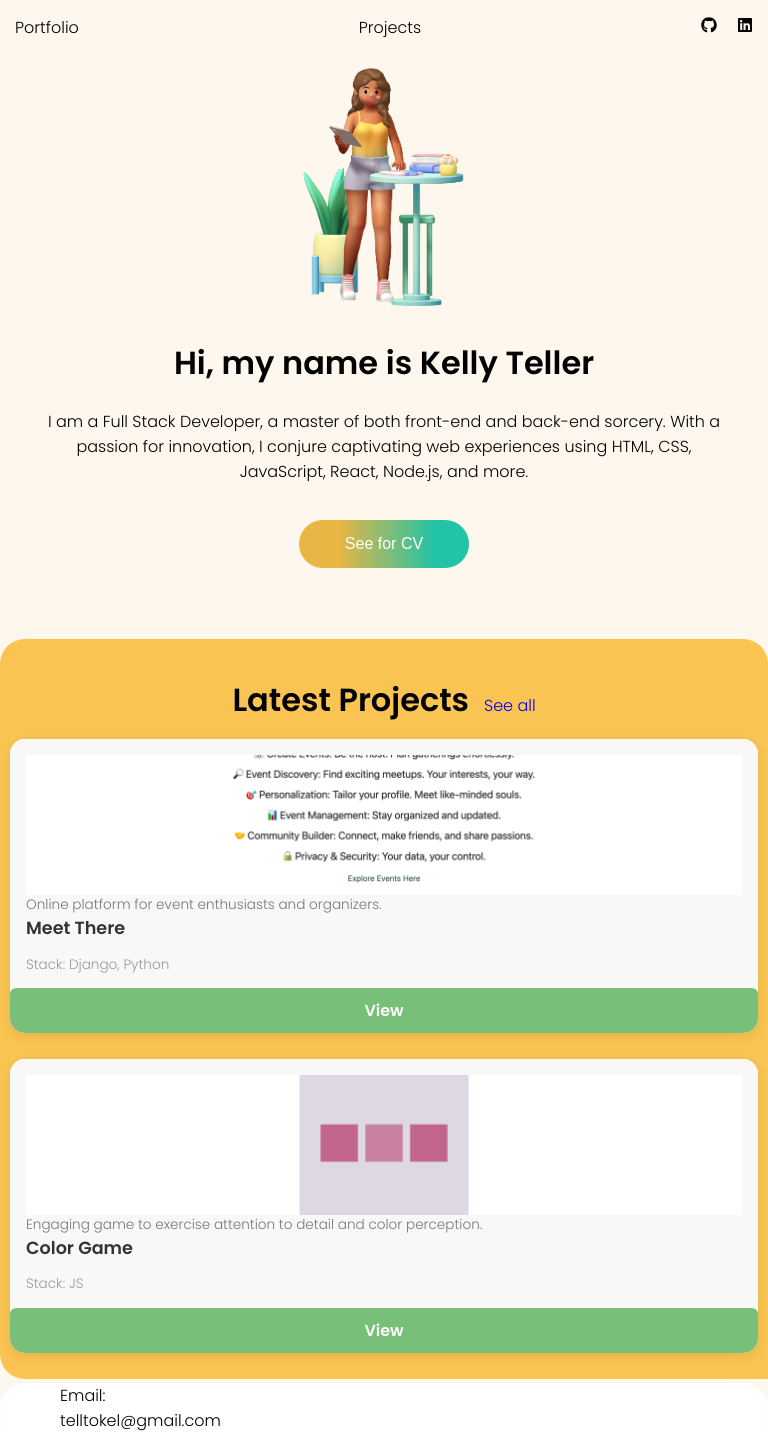
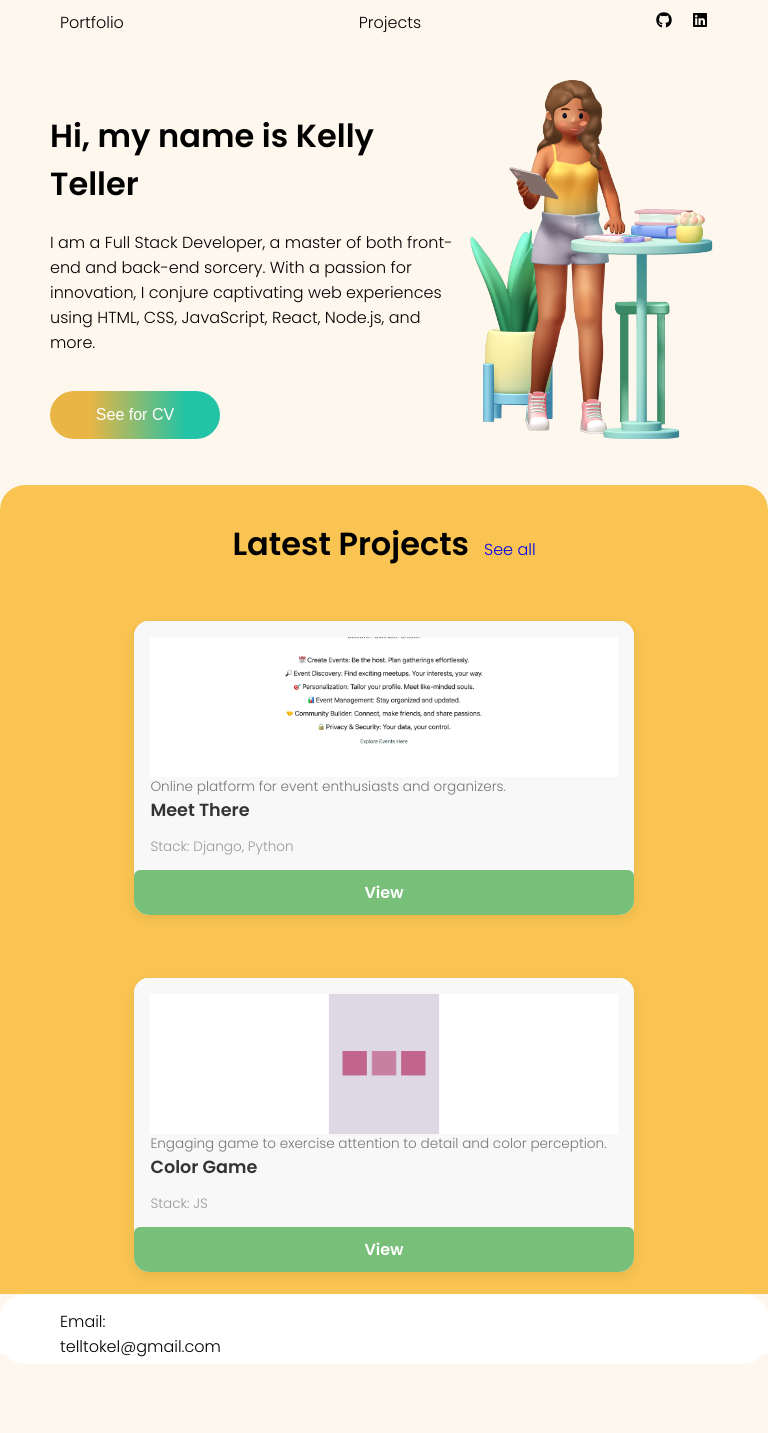
Before and after one commit to telkelly/portfolio, a React (Create React App) app: page / in a window 768 px wide. After the commit the page ends 1364 px from the top, so only its background shows below. Built offline with nearby package versions, Linux system fonts and the light colour scheme.

Commit message:
refactor App.css

```diff
--- a/src/App.css
+++ b/src/App.css
@@ -1,5 +1,6 @@
 @import url("https://fonts.googleapis.com/css2?family=Poppins:wght@100;300;600&display=swap");
 
+/* Base */
 html,
 body {
     height: 100vh;
@@ -8,6 +9,7 @@ body {
     font-family: "Poppins", sans-serif;
 }
 
+/* Grid */
 .app-grid {
     height: 100vh;
     display: grid;
@@ -19,12 +21,11 @@ body {
     "footer footer footer footer footer footer footer footer projects projects projects projects";
 }
 
+/* Navbar */
 .navbar,
-.main-content {
+.main-content, html {
     background-color: rgba(254, 247, 238);
 }
-
-/* HEADER */
 
 .navbar {
     grid-area: header;
@@ -41,20 +42,38 @@ body {
     gap: 100px;
 }
 
+.social-media {
+    gap: 20px;
+}
+
 .navbar a,
 .social-media a {
     color: black;
     text-decoration: none;
 }
 
-.social-media {
-  gap: 20px;
+/* About */
+.main-content {
+    grid-area: main;
+    display: flex;
+    align-items: center;
+    justify-content: flex-end;
+    flex-direction: row-reverse;
+    padding: 0 60px;
 }
 
-/* ABOUT COMPONENT */
+.personal-photo img {
+    width: 250px;
+    object-fit: cover;
+}
+
 .title-div {
     display: flex;
     gap: 15px;
+}
+
+.title-div h1 {
+    margin-bottom: 0;
 }
 
 .title-div a {
@@ -63,31 +82,9 @@ body {
     text-decoration: dashed;
 }
 
-.title-div h1 {
-  margin-bottom: 0px;
-}
-
-.main-content {
-  grid-area: main;
-  display: flex;
-  align-items: center;
-  justify-content: end;
-  padding: 0px 60px;
-  flex-direction: row-reverse;
-}
-
-.personal-photo img {
-  width: 250px;
-  object-fit: cover;
-}
-
-/* BUTTON */
+/* Button */
 .info-btn button {
-  background: linear-gradient(
-          90deg,
-          rgb(233, 181, 68) 23%,
-          rgba(34, 195, 166, 1) 80%
-  );
+    background: linear-gradient(90deg, rgb(233, 181, 68) 23%, rgba(34, 195, 166, 1) 80%);
     padding: 15px 20px;
     border: none;
     border-radius: 25px;
@@ -98,7 +95,7 @@ body {
     cursor: pointer;
 }
 
-/* PROJECT SECTION */
+/* Projects */
 .proj-container {
     grid-area: projects;
     background: linear-gradient(
@@ -124,13 +121,14 @@ body {
     display: flex;
     flex-direction: column;
     align-items: center;
+    justify-content: center;
     height: 100%;
-  justify-content: center;
 }
 
-/* ========= Card Item ========= */
+/* Card */
 .card {
     width: 300px;
+    margin: 10px 0;
     background-color: #ffffff;
     border-radius: 15px;
     box-shadow: 0 4px 12px rgba(0, 0, 0, 0.08);
@@ -145,7 +143,6 @@ body {
     transform: translateY(-5px);
 }
 
-/* ========= Card Image ========= */
 .card-image-container {
     width: 100%;
     height: 140px;
@@ -158,7 +155,6 @@ body {
     object-fit: cover;
 }
 
-/* ========= Card Content ========= */
 .card-content {
     padding: 1rem 1rem 0;
     background-color: #f8f8f8;
@@ -188,7 +184,6 @@ body {
     color: #999;
 }
 
-/* ========= Button & Link ========= */
 .card-btn {
     background-color: #78bf79;
     color: white;
@@ -215,8 +210,7 @@ body {
     z-index: 1;
 }
 
-/* FOOTER */
-
+/* Footer */
 .footer-container {
     grid-area: footer;
     background: linear-gradient(
@@ -231,45 +225,48 @@ body {
     display: flex;
     justify-content: flex-start;
     align-items: center;
-  padding-left: 60px;
+    padding: 10px 0 0 60px;
     border-radius: 25px;
     background-color: #ffffff;
     height: 100%;
 }
 
-/* MEDIA QUERIES */
-
-/* Tablet */
-@media screen and (max-width: 1024px) {
-  .navbar,
-  .main-content {
-    padding: 20px;
+/* ProjectPage */
+.container{
+    display: flex;
+    justify-content: center;
+    align-items: center;
+    flex-direction: column;
+    min-height: 100vh;
+    color: #333;
 }
 
-  .navbar {
-    flex-direction: column;
-    align-items: center;
-    gap: 20px;
+.container h1{
+    font-size: 2rem;
+    color: #444;
 }
 
-  .nav-content,
-  .social-media {
-    gap: 50px;
+.wrapper{
+    display: flex;
+    align-items: center;
 }
 
-  .main-content {
-    flex-direction: column;
-    align-items: center;
-    padding: 60px 20px 0;
+.icon{
+    padding: 40px;
+    font-size: 70px;
 }
 
-  .app-grid {
-    grid-template-columns: repeat(6, 1fr);
-  }
+.list-projects{
+    flex-direction: row;
+    flex-wrap: wrap;
+    gap: 30px;
+    padding: 0 80px;
 }
 
-/* Mobile */
-@media screen and (max-width: 768px) {
+/* Media queries */
+
+/* Small devices (phones 335px–576px) */
+@media (min-width: 335px) and (max-width: 576px) {
     .navbar,
     .main-content {
         padding: 15px;
@@ -288,10 +285,11 @@ body {
     .main-content {
         text-align: center;
         padding: 10px 40px 70px;
+        flex-direction: column;
     }
 
     .proj-container {
-    padding-bottom: 25px;
+        padding-bottom: 23px;
     }
 
     .projects {
@@ -309,10 +307,30 @@ body {
 
     .card {
         width: 100%;
-    margin: 10px 0;
     }
 
     .personal-photo img {
         width: 165px;
     }
 }
+
+/* Medium devices (tablets 576px–992px) */
+@media (min-width: 576px) and (max-width: 992px) {
+    .app-grid {
+        display: flex;
+        flex-direction: column;
+    }
+
+    .main-content {
+        padding: 30px 50px;
+    }
+
+    .projects {
+        gap: 30px;
+        padding-bottom: 50px;
+    }
+
+    .card {
+        width: 65%;
+    }
+}
--- a/src/components/CardList.js
+++ b/src/components/CardList.js
@@ -1,17 +1,17 @@
 import React from "react";
-import { Link } from "react-router-dom";
+import {Link} from "react-router-dom";
 
-const CardList = ({ projects, displayCount = null, linkToDetail = false }) => {
+const CardList = ({projects, displayCount = null, linkToDetail = false}) => {
     const itemsToShow = displayCount ? projects.slice(0, displayCount) : projects;
 
     return (
         <>
-            {itemsToShow.map(({ id, title, subtitle, imgSrc, link, stack }) => (
+            {itemsToShow.map(({id, title, subtitle, imgSrc, link, stack}) => (
                 <li className="card" key={id}>
                     <div className="card-content-container">
                         <div className="card-content">
                             <div className="card-image-container">
-                                <img className="card-image" src={imgSrc} alt={title} />
+                                <img className="card-image" src={imgSrc} alt={title}/>
                             </div>
                             <div className="title-container">
                                 <span className="category">{subtitle}</span>
@@ -20,16 +20,11 @@ const CardList = ({ projects, displayCount = null, linkToDetail = false }) => {
                             </div>
                         </div>
                     </div>
-
-                    {linkToDetail ? (
-                        <Link to={`/${id}`} className="card-open-link" />
-                    ) : (
-                        <div className="card-btn">
-                            <a href={link} target="_blank" rel="noopener noreferrer">
-                                View
-                            </a>
-                        </div>
-                    )}
+                    <div className="card-btn">
+                        <a href={link} target="_blank" rel="noopener noreferrer">
+                            View
+                        </a>
+                    </div>
                 </li>
             ))}
         </>
--- a/src/pages/ProjectsPage.js
+++ b/src/pages/ProjectsPage.js
@@ -1,15 +1,22 @@
 import React from 'react';
-import { projects} from '../components/data'
+import {projects} from '../components/data'
 import CardList from "../components/CardList";
+import { TbMail } from "react-icons/tb";
+import { IoArrowBackOutline } from "react-icons/io5";
+
 
 const ProjectsPage = () => {
     return (
-        <>
-            <h1>My Projects</h1>
-            <div className="list-projects">
-                <CardList projects={projects} />
+        <div className="container">
+            <h1>The Projects</h1>
+            <div className="wrapper">
+                <IoArrowBackOutline className="icon" />
+                <div className="list-projects">
+                    <CardList projects={projects}/>
+                </div>
+                <TbMail className="icon" />
             </div>
-        </>
+        </div>
     );
 };
 
```
Lines whose indentation alone changed are shown as unchanged.
